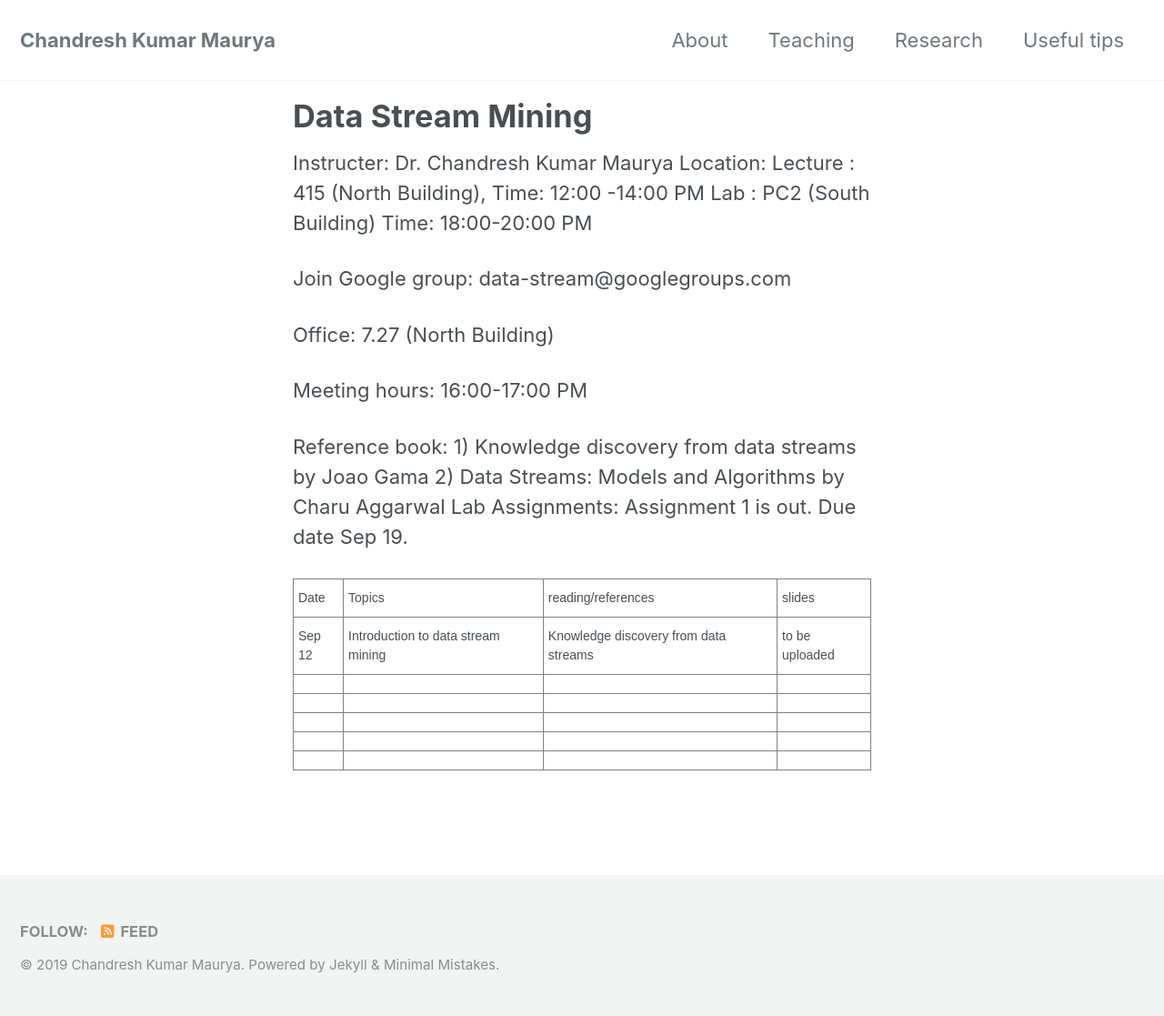
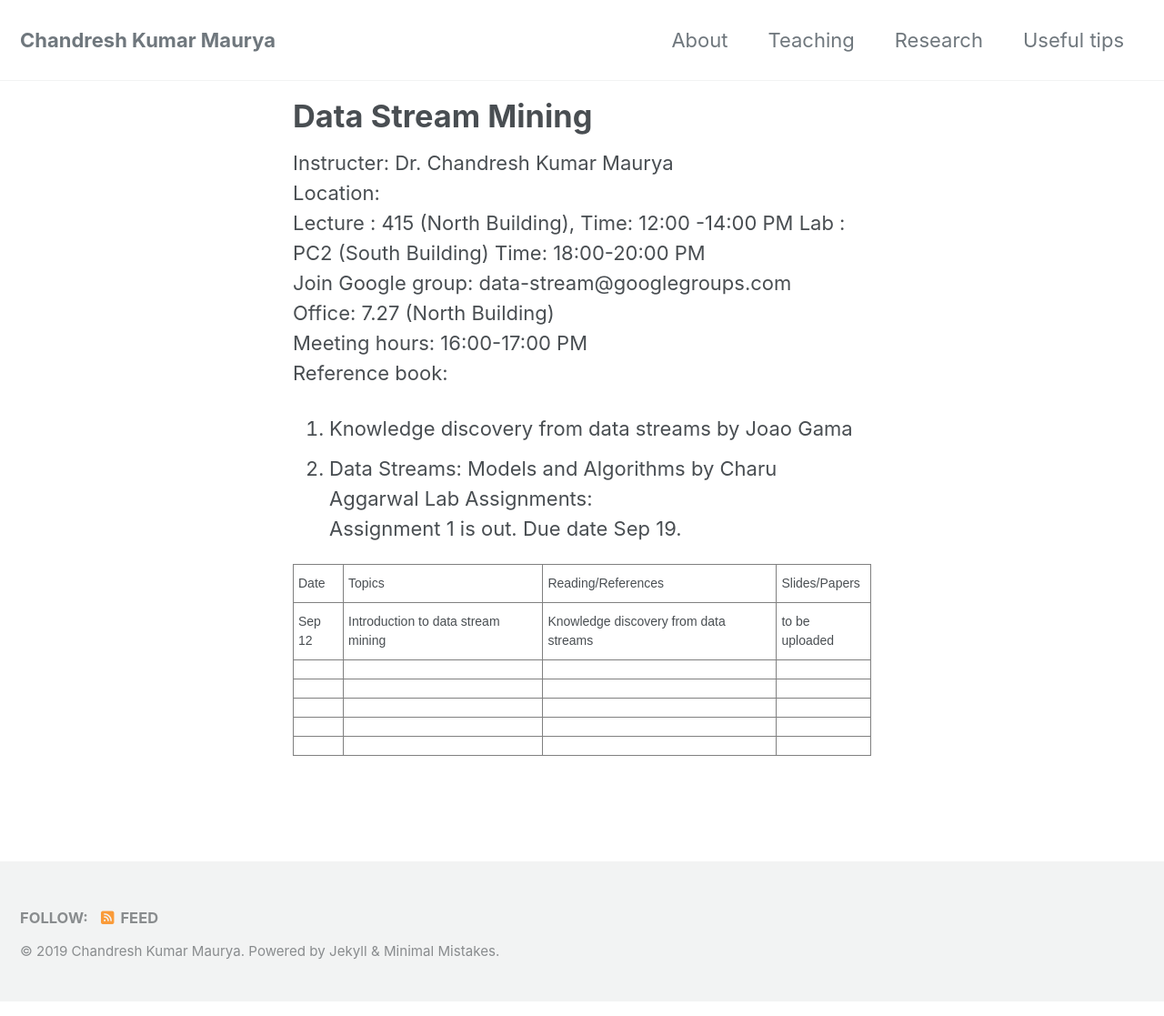
Before and after one commit to chandreshiit/oldsite, a Jekyll site: the page built from _pages/teaching.md, in a window 1280 px wide. Shown: the whole page at 91% size. Built offline with Jekyll 4.4.1, drawn with Linux system fonts in a browser that asks for light colours; cached includes are drawn as plain includes; nearby versions of some CDN libraries.

Commit message:
update teaching/research/useful

```diff
--- a/_pages/teaching.md
+++ b/_pages/teaching.md
@@ -8,15 +8,12 @@ Instructer: Dr. Chandresh Kumar Maurya
 Location:
        Lecture :   415 (North Building),           Time: 12:00 -14:00 PM
        Lab :            PC2 (South Building)   Time: 18:00-20:00 PM
-
 Join Google group:  data-stream@googlegroups.com
-
 Office: 7.27 (North Building)
-
 Meeting hours: 16:00-17:00  PM
-
-Reference book:  1) Knowledge discovery from data streams by Joao Gama
-   2) Data Streams: Models and Algorithms by Charu Aggarwal
+Reference book:
+  1. Knowledge discovery from data streams by Joao Gama
+  2. Data Streams: Models and Algorithms by Charu Aggarwal
 Lab Assignments:
       Assignment 1 is out. Due date Sep 19.
 
@@ -30,8 +27,8 @@ Lab Assignments:
   <tr>
     <th class="tg-0pky">Date</th>
     <th class="tg-0pky">Topics</th>
-    <th class="tg-0pky">reading/references</th>
-    <th class="tg-0pky">slides</th>
+    <th class="tg-0pky">Reading/References</th>
+    <th class="tg-0pky">Slides/Papers</th>
   </tr>
   <tr>
     <td class="tg-0pky">Sep 12</td>
```
